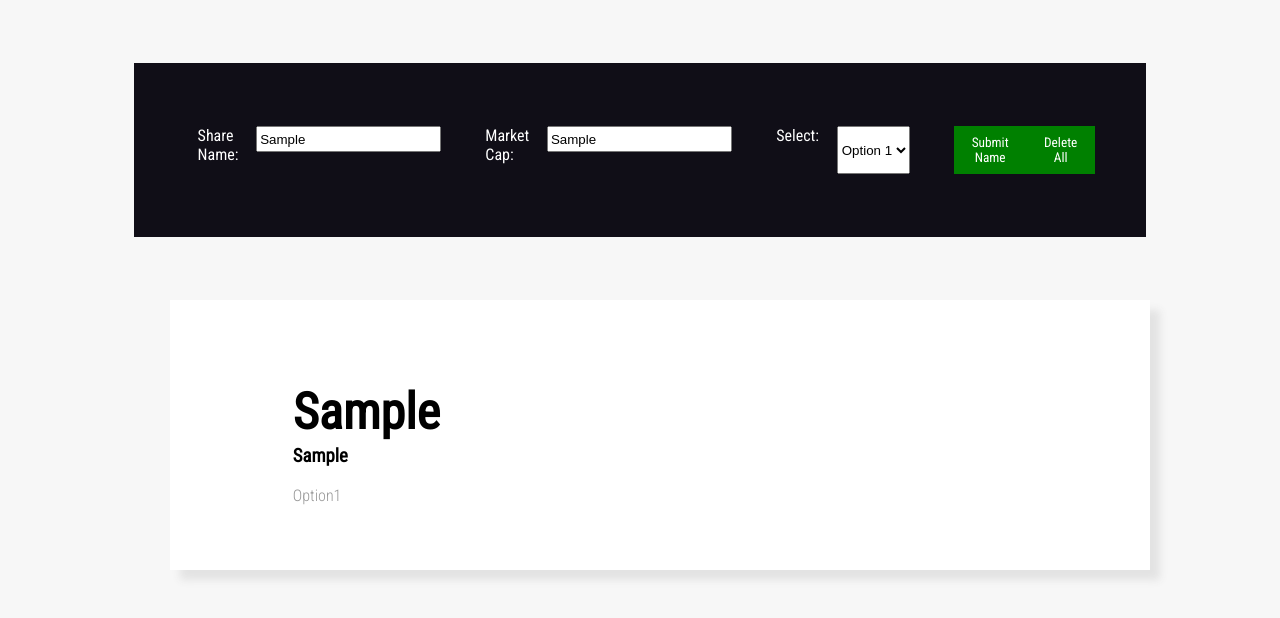
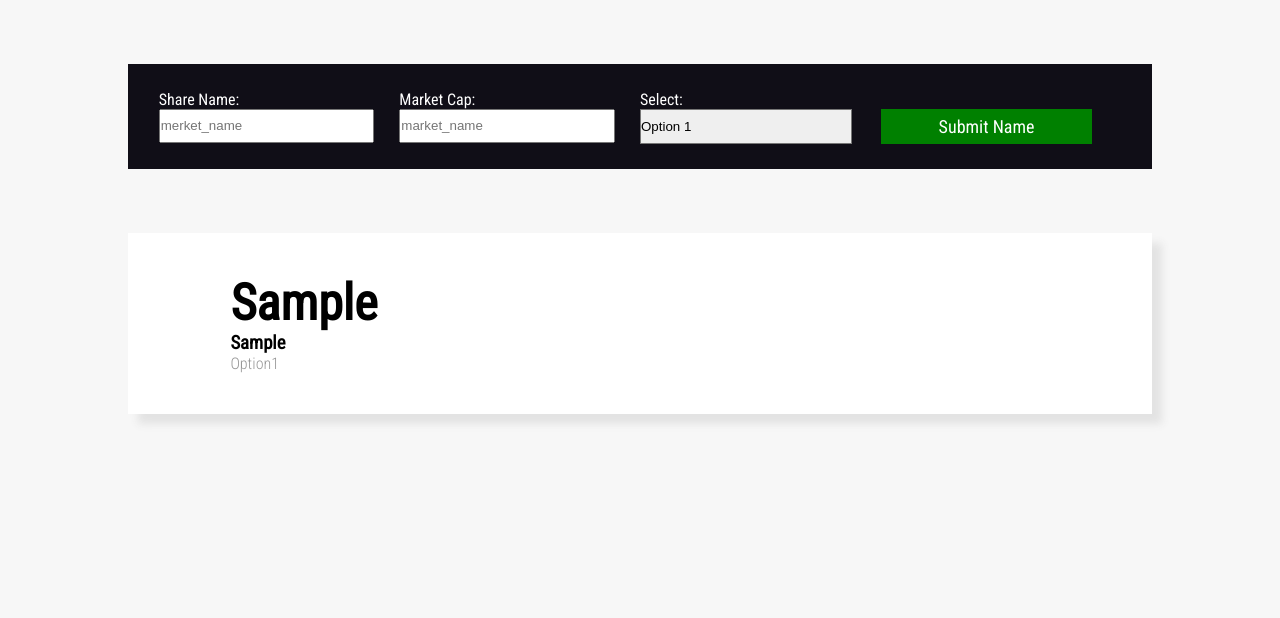
Before and after one commit to brad90/week06_day5_hw, a plain HTML site: page weekend_hw_dom_context/hw_dom/index.html in a window 1280 px wide. Both pictures are taken after typing "Sample", "Sample" into the empty fields and a click on the button "Submit Name". Drawn offline with Linux system fonts and the light colour scheme.

Commit message:
update to css

```diff
--- a/weekend_hw_dom_context/hw_dom/css/style.css
+++ b/weekend_hw_dom_context/hw_dom/css/style.css
@@ -1,31 +1,70 @@
+*{
+  margin:0;
+  padding: 0;
+}
+
 body{
   background-color: #F7F7F7;
+  width:100%;
 }
 
+body {
+  overflow-x: hidden;
+}
+.hidden-thing {
+  position: absolute;
+  left: 100%;
+  width: 50px;
+  height: 50px;
+  opacity: 0;
+}
+
+
+input, label{
+  display:block;
+}
+
+form{
+  background-color: #100e17;
+  padding: 2.5% 3% 2.5% 3%;
+
+  display: flex;
+}
+
+.form_setup{
+  padding: 5% 10% 5% 10%;
+}
 button{
   background-color: green;
   padding: 1% 2%;
   border: 0 solid white;
 
   font-family: 'Roboto Condensed', sans-serif;
-  color: white
-}
+  color: white;
 
-form{
-  background-color: #100e17;
-  padding:5%;
-  margin: 5% 10% 5% 10%;
-  display: flex;
+
+  width: 100%;
+  height: 35px;
+
+  font-size: 18px;
+
 }
 
 input{
-  height:20px;
-  margin-right: 5%;
+  height:30px;
+  width:100%;
 }
 
 select{
   margin-right: 5%;
+  width:100%;
+  -webkit-appearance: none;
+  -webkit-border-radius: 0px;
+
+  height:35px;
+  width:100%;
 }
+
 
 label{
   margin-right: 2%;
@@ -39,7 +78,6 @@ h1, h2, h3, h4, h5, h6, p{
 
 h1{
   font-size: 50px;
-  margin-bottom: -2%;
 }
 
 p{
@@ -55,7 +93,24 @@ ul{
 li{
   background-color: white;
   padding:4% 10% 4% 10%;
-  margin: 5% 10% 5% 10%;
+  margin-bottom: 5%;
 
   box-shadow: 10px 10px 8px #E3E3E3;
 }
+
+
+
+.input_form_div{
+  width:75%;
+  padding-right: 3%;
+}
+
+
+.list_div{
+  margin: 0% 10% 0% 10%;
+}
+
+#button_label{
+
+  visibility: hidden;
+}
--- a/weekend_hw_dom_context/hw_dom/index.html
+++ b/weekend_hw_dom_context/hw_dom/index.html
@@ -8,32 +8,41 @@
   <title></title>
 </head>
 <body>
+    <div class ="form_setup">
+      <form id="form">
+        <div class = "input_form_div">
+          <label for="shareName" >Share Name:</label>
+          <input type="text" id="shareName" placeholder="merket_name" required>
+        </div>
 
-  <form id="form">
+        <div class = "input_form_div">
+          <label for="marketCap" >Market Cap:</label>
+          <input type="test" id="marketCap" placeholder="market_name" required>
+        </div>
 
-    <label for="shareName" >Share Name:</label>
-    <input type="text" id="shareName" placeholder="merket_name">
-
-    <label for="marketCap" >Market Cap:</label>
-    <input type="test" id="marketCap" placeholder="market_name">
-
+        <div class = "input_form_div">
           <label for="select"> Select: </label>
-    <select id="select">
+          <select class ="custom-select" id="select">
             <option value="Option1">Option 1</option>
             <option value="Option2">Option 2</option>
             <option value="Option3">Option 3</option>
           </select>
+        </div>
 
+        <div class = "input_form_div buttons">
+          <label for="submit_name" id="button_label"> hello </label>
+          <button type="submit" id="submit_name">Submit Name</button>
 
-  <button type="submit" id="submit_name">Submit Name</button>
-  <button type="button" id="delete_all">Delete All</button>
+        </div>
 
       </form>
+    </div>
 
+    <div class="list_div">
+      <ul id="share_list">
+      </ul>
+    </div>
 
-    <ul id="share_list">
-
-    </ul>
 
 
   </body>
--- a/weekend_hw_dom_context/hw_dom/js/app.js
+++ b/weekend_hw_dom_context/hw_dom/js/app.js
@@ -3,8 +3,8 @@ document.addEventListener('DOMContentLoaded', () => {
   const newFormInfo = document.querySelector('#form');
   newFormInfo.addEventListener('submit', handleFormInfoSubmit)
 
-  const deleteAllInfo = document.querySelector('#delete_all');
-  deleteAllInfo.addEventListener('click', handleDeleteAllInfo)
+  // const deleteAllInfo = document.querySelector('#delete_all');
+  // deleteAllInfo.addEventListener('click', handleDeleteAllInfo)
 
   console.log('Javascript loaded')
 
@@ -32,9 +32,14 @@ const handleFormInfoSubmit = function(event){
 
   const pageList = document.querySelector('#share_list')
   pageList.appendChild(listItem)
+
+  event.target.reset()
+
 }
 
 const handleDeleteAllInfo = function(event){
   const ulList = document.querySelector('#share_list')
-  ulList.removeChild('li')
+  while (ulList.hasChildNodes()){
+  ulList.removeChild(ulList.firstChild)
+  }
 }
```
Lines whose indentation alone changed are shown as unchanged.
